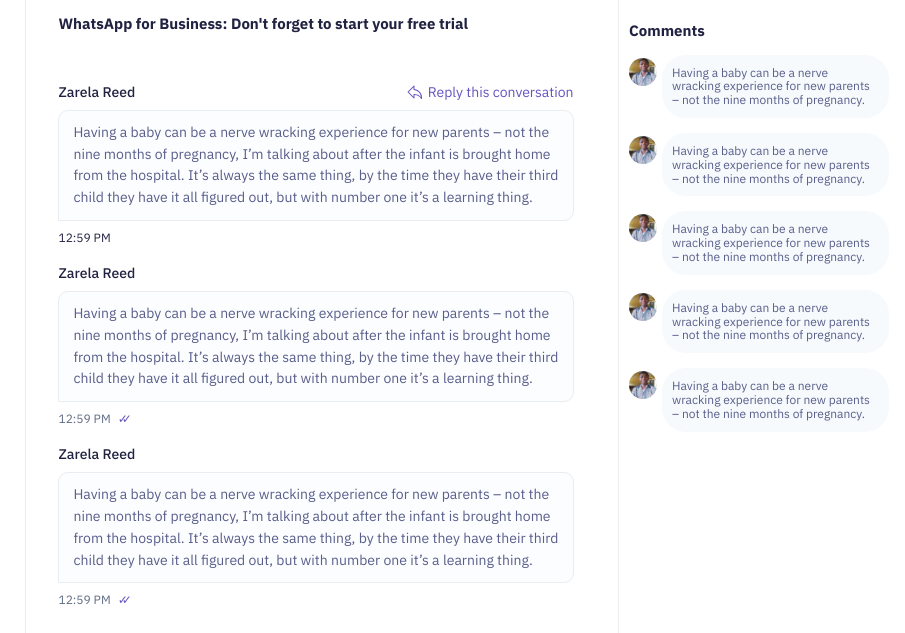
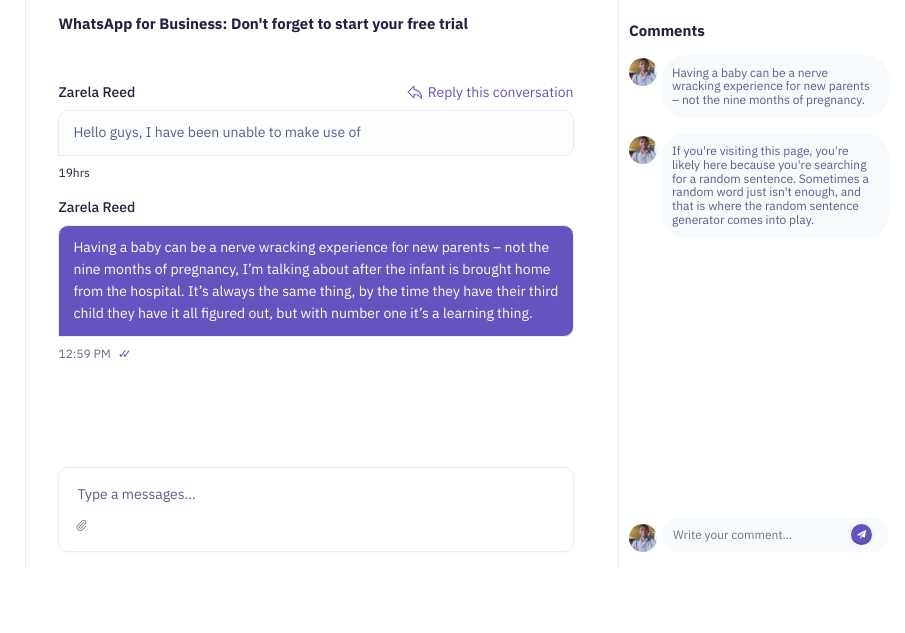
Before and after one commit to komsic/Conversation, a React app: page / in a window 1280 px wide. Shown: the part 153-786 px from the top of the page, 375-1280 px from the left. Built offline with nearby package versions, Linux system fonts and the light colour scheme.

Commit message:
add funtionality to message container

```diff
--- a/src/components/message-item/MessageItem.css
+++ b/src/components/message-item/MessageItem.css
@@ -1,3 +1,12 @@
+.message__item:focus, .message__item:hover {
+  background-color: #f4f4f4;
+  outline: none;
+}
+.message__item:first-of-type:focus,
+.message__item:first-of-type:hover {
+  background-color: transparent;
+  outline: none;
+}
 .m-header {
   display: flex;
   justify-content: space-between;
@@ -19,19 +28,19 @@
 }
 
 .message__item > .m-body {
-  background-color: #fbfdff;
+  background-color: #6554c0;
   padding: .6875rem .875rem;
   margin-bottom: .625rem;
   margin-top: .625rem;
-  color: #595e8a;
+  color: #ffffff;
   font-size: .875rem;
   line-height: 1.56;
   border: 1px solid #e9edf0;
   border-radius: .625rem .625rem .625rem 0;
 }
-.message__item > .m-body--first {
-  background-color: #6554c0;
-  color: #ffffff;
+.message__item > .m-main-body {
+  background-color: #fbfdff;
+  color: #595e8a;
 }
 .message__item > .m-footer {
   color: #5e6c84;
--- a/src/components/message-item/MessageItem.js
+++ b/src/components/message-item/MessageItem.js
@@ -2,8 +2,8 @@ import React from 'react';
 import './MessageItem.css';
 import reply from '../../assets/imgs/reply.svg';
 
-const MessageItem = ({ author, body, time, receipt, main }) => (
-  <div className="message__item">
+const MessageItem = ({ author, body, time, receipt, main, onClick, tabIndex }) => (
+  <div className="message__item" onClick={onClick} tabIndex={tabIndex}>
     <div className="m-header">
       <h6>{author}</h6>
 
@@ -15,7 +15,7 @@ const MessageItem = ({ author, body, time, receipt, main }) => (
       )}
     </div>
 
-    <p className="m-body">{body}</p>
+    <p className={`m-body ${main ? 'm-main-body' : ''}`}>{body}</p>
 
     <div className="m-footer">
       <p className={`m-time ${main ? 'm-main-time' : ''}`}>{time}</p>
--- a/src/containers/comment-section/CommentSection.js
+++ b/src/containers/comment-section/CommentSection.js
@@ -1,48 +1,31 @@
-import React from 'react';
+import React, { useState, useContext, useEffect } from 'react';
 import './CommentSection.css';
 import profileLogo from '../../assets/imgs/komsic.jpg';
 import paperPlane from '../../assets/imgs/paper-plane.svg';
 import CommentItem from './../../components/comment-item/CommentItem';
+import ServiceContext from '../../ServiceContext';
 
-const comments = [
-  {
-    id: 'e2683451-f328-4cfd-9838-34ece3abb8d8',
-    image: profileLogo,
-    body: 'Having a baby can be a nerve wracking experience for new parents – not the nine months of pregnancy.',
-  },
-  {
-    id: 'affb4c99-e4c6-429c-9dde-9eebf4760825',
-    image: profileLogo,
-    body: 'Having a baby can be a nerve wracking experience for new parents – not the nine months of pregnancy.',
-  },
-  {
-    id: 'd5227a1a-3cf2-44ed-a673-2b958b0bcaf8',
-    image: profileLogo,
-    body: 'Having a baby can be a nerve wracking experience for new parents – not the nine months of pregnancy.',
-  },
-  {
-    id: '55a7959d-10a4-4f78-a0c2-a9295035337c',
-    image: profileLogo,
-    body: 'Having a baby can be a nerve wracking experience for new parents – not the nine months of pregnancy.',
-  },
-  {
-    id: 'f36adf02-9815-4e3a-a4ac-081d58db6796',
-    image: profileLogo,
-    body: 'Having a baby can be a nerve wracking experience for new parents – not the nine months of pregnancy.',
-  },
-];
+const CommentSection = ({ selectedMessageId }) => {
+  const [comments, setComments] = useState([]);
+  const service = useContext(ServiceContext);
 
-const CommentSection = () => (
+  useEffect(() => {
+    setComments([...service.getMessageComments(selectedMessageId)]);
+  }, [service, setComments, selectedMessageId]);
+
+  return (
     <div className="comment-list">
       <h5>Comments</h5>
 
-    {(comments || []).map(({ id, image, body }) => (
+      {comments.map(({ id, image, body }) => (
         <CommentItem
           key={id}
           image={image}
           body={body}
         />
       ))}
+
+      {(comments.length === 0) && <div className="comment-item">No comment has been added yet</div>}
 
       <div className="comment-compose">
         <img src={profileLogo} alt="profile" />
@@ -55,5 +38,6 @@ const CommentSection = () => (
       </div>
     </div>
   );
+};
 
 export default CommentSection;
--- a/src/containers/message-section/MessageSection.js
+++ b/src/containers/message-section/MessageSection.js
@@ -3,42 +3,28 @@ import './MessageSection.css';
 import MessageItem from './../../components/message-item/MessageItem';
 import attachment from '../../assets/imgs/attachment.svg';
 
-const messages = [
-  {
-    id: '3ff147d0-5ea0-4b74-b748-19f0057bbe1b',
-    author: 'Zarela Reed',
-    body: 'Having a baby can be a nerve wracking experience for new parents – not the nine months of pregnancy, I’m talking about after the infant is brought home from the hospital. It’s always the same thing, by the time they have their third child they have it all figured out, but with number one it’s a learning thing.',
-    time: '12:59 PM',
-    main: true,
-  },
-  {
-    id: 'd9e1c247-00c0-467c-a12a-64faba4c0ba7',
-    author: 'Zarela Reed',
-    body: 'Having a baby can be a nerve wracking experience for new parents – not the nine months of pregnancy, I’m talking about after the infant is brought home from the hospital. It’s always the same thing, by the time they have their third child they have it all figured out, but with number one it’s a learning thing.',
-    time: '12:59 PM',
-    receipt: 'read',
-  },
-  {
-    id: '7cd9c267-4d09-4f15-8625-bbe6769291ff',
-    author: 'Zarela Reed',
-    body: 'Having a baby can be a nerve wracking experience for new parents – not the nine months of pregnancy, I’m talking about after the infant is brought home from the hospital. It’s always the same thing, by the time they have their third child they have it all figured out, but with number one it’s a learning thing.',
-    time: '12:59 PM',
-    receipt: 'read',
-  },
-];
+const MessageSection = ({ messages, setSelectedMessageId, selectedConversation: {
+  sender, id, title, body, time,
+} }) => (
+  <div className="message-list">
+    <h5>{title}</h5>
 
-const MessageSection = () => (
-  <div className="message-list">
-    <h5>WhatsApp for Business: Don't forget to start your free trial</h5>
-
-    {(messages || []).map(({ id, author, body, time, receipt, main }) => (
+    {[{
+      body,
+      id,
+      time,
+      author: sender,
+      main: true,
+    }, ...messages].map(({ id: mId, author, body, time, receipt, main }, index) => (
       <MessageItem
-        key={id}
+        key={mId}
         author={author}
         body={body}
         time={time}
         receipt={receipt}
         main={main}
+        tabIndex={index}
+        onClick={() => setSelectedMessageId(mId)}
       />
     ))}
 
--- a/src/containers/message/Message.js
+++ b/src/containers/message/Message.js
@@ -1,4 +1,4 @@
-import React from 'react';
+import React, { useEffect, useState, useContext } from 'react';
 import './Message.css';
 import clock from '../../assets/imgs/clock.svg';
 import deleteLogo from '../../assets/imgs/delete.svg';
@@ -7,8 +7,31 @@ import more from '../../assets/imgs/more.svg';
 import profileLogo from '../../assets/imgs/komsic.jpg';
 import MessageSection from '../message-section/MessageSection';
 import CommentSection from './../comment-section/CommentSection';
+import ServiceContext from './../../ServiceContext';
 
-const Message = () => (
+const Message = ({ selectedConversation }) => {
+  const [messages, setMessages] = useState([]);
+  const [selectedMessageId, setSelectedMessageId] = useState('');
+  const service = useContext(ServiceContext);
+
+  const { id: conversationId } = selectedConversation;
+
+  const handleSelectedMessageId = (mId) => {
+    if (mId !== conversationId) setSelectedMessageId(mId);
+  };
+
+  useEffect(() => {
+    const messes = [...service.getCoversationMessages(conversationId)];
+    setMessages(messes);
+
+    if (messes.length > 0) {
+      setSelectedMessageId(messes[0].id);
+    } else {
+      setSelectedMessageId('');
+    }
+  }, [conversationId, service, setMessages, setSelectedMessageId]);
+
+  return (
     <section className="main__message">
       <section className="message-control">
         <div className="left">
@@ -42,11 +65,16 @@ const Message = () => (
       </section>
 
       <section className="message">
-      <MessageSection />
+        <MessageSection
+          messages={messages}
+          selectedConversation={selectedConversation}
+          setSelectedMessageId={handleSelectedMessageId}
+        />
 
-      <CommentSection />
+        <CommentSection selectedMessageId={selectedMessageId} />
       </section>
     </section>
   );
+};
 
 export default Message;
```
Lines whose indentation alone changed are shown as unchanged.
